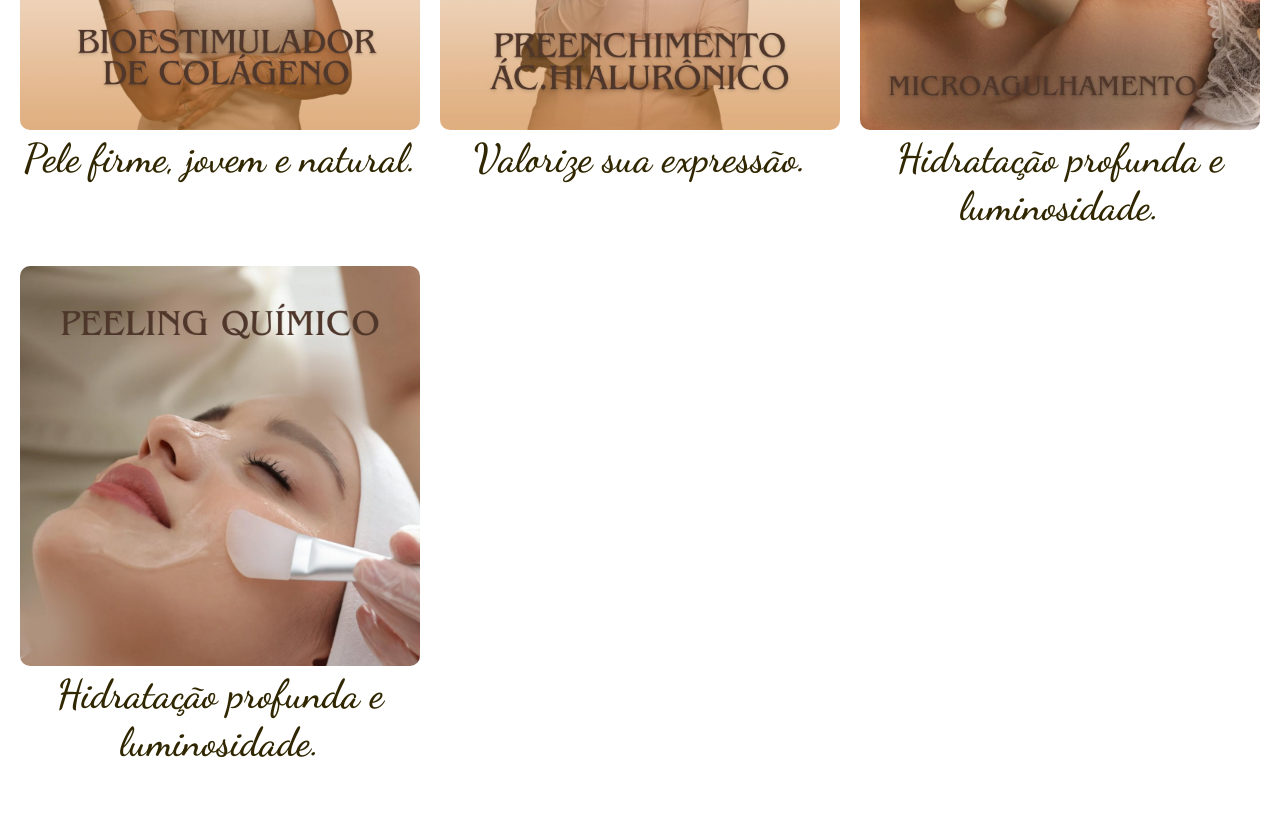
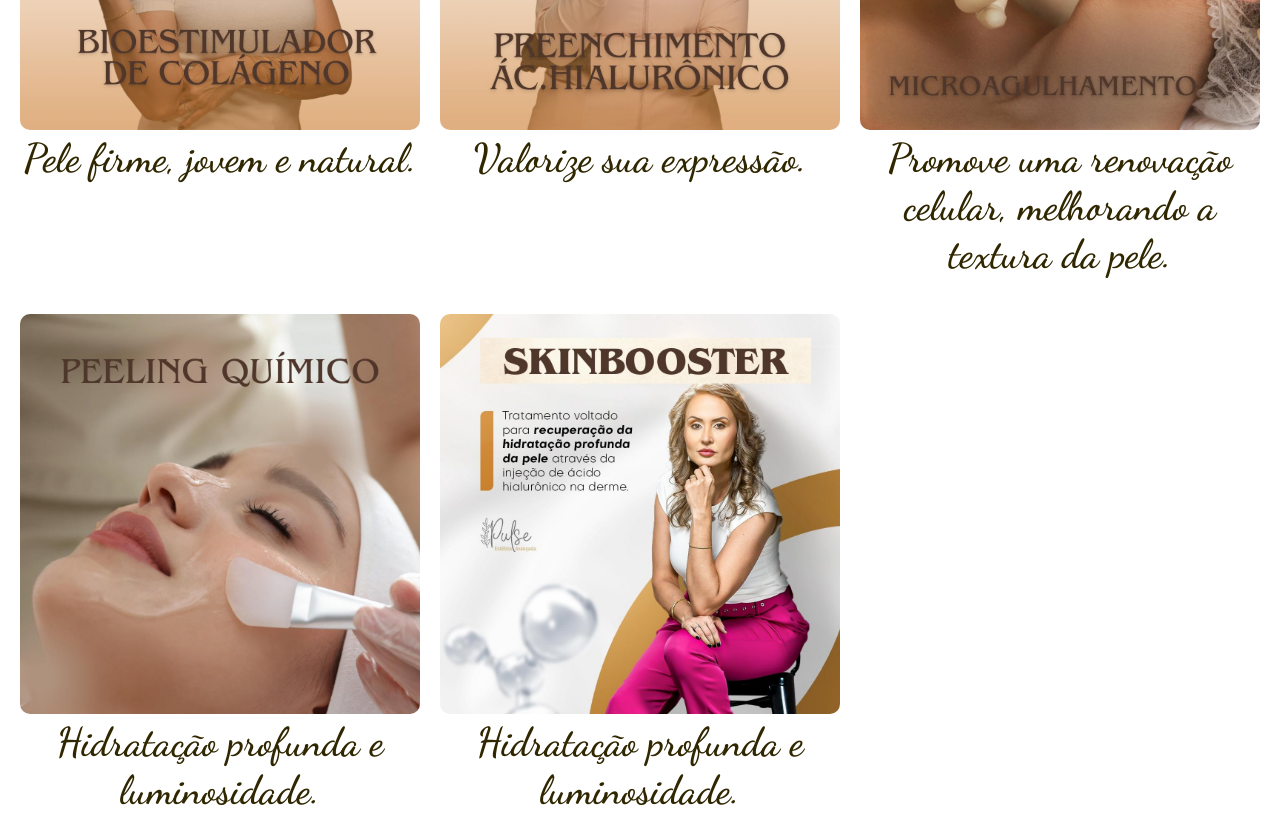
Before and after one commit to maicorovian1/pulse, a plain HTML site: page index.html in a window 1280 px wide. Shown: the part 1560-2393 px from the top of the page. Drawn offline with nearby package versions, Linux system fonts and the light colour scheme.

Commit message:
Add files via upload

```diff
--- a/index.html
+++ b/index.html
@@ -85,13 +85,16 @@
       </div>
       <div class="produto">
         <img src="img/produtos/produto6.jpg" alt="Produto 6" />
+        <h5 class="titulo-produtos">Promove uma renovação celular, melhorando a textura da pele.</h5>
+      </div>
+      <div class="produto">
+        <img src="img/produtos/produto7.jpg" alt="Produto 7" />
         <h5 class="titulo-produtos">Hidratação profunda e luminosidade.</h5>
       </div>
       <div class="produto">
-        <img src="img/produtos/produto7.jpg" alt="Produto 6" />
+        <img src="img/produtos/produto8.jpg" alt="Produto 8" />
         <h5 class="titulo-produtos">Hidratação profunda e luminosidade.</h5>
       </div>
-
     </div>
   </section>
 
```
